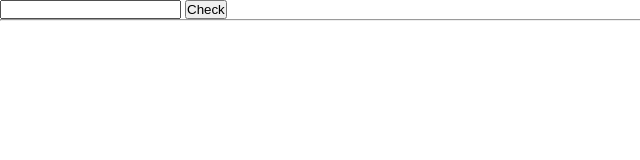
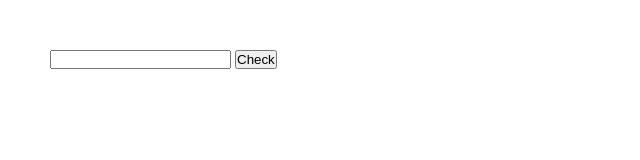
Before and after one commit to cvclon3/game-web, a plain HTML site: page index.html in a window 1280 px wide. Shown: the whole page, without its empty margins (0-640 px from the left). Drawn offline with Linux system fonts and the light colour scheme.

Commit message:
feat: new function

```diff
--- a/index.html
+++ b/index.html
@@ -6,10 +6,12 @@
     <title>Title</title>
 </head>
 <body>
-<input id="input">
-<button id="check">Check</button>
-<hr>
-<div id="result"></div>
-<script src="script.js"></script>
+<div class="main">
+    <input id="input">
+    <button id="check">Check</button>
+
+    <div id="result"></div>
+    <script src="script.js"></script>
+</div>
 </body>
 </html>
--- a/script.js
+++ b/script.js
@@ -14,7 +14,7 @@ function definition (input, randomNumber) {
         let result = "You win";
         document.getElementById('result').innerHTML = result;
     } else if (input < randomNumber) {
-        document.getElementById('result').innerHTML = "more";
+        document.getElementById('result').innerHTML = randomNumber;
         definition(listen(), randomNumber);
     } else {
         document.getElementById('result').innerHTML = "less";
--- a/style.css
+++ b/style.css
@@ -3,3 +3,9 @@
     padding: 0;
     box-sizing: border-box;
 }
+
+.main {
+    position: relative;
+    margin: 50px;
+
+}
```
